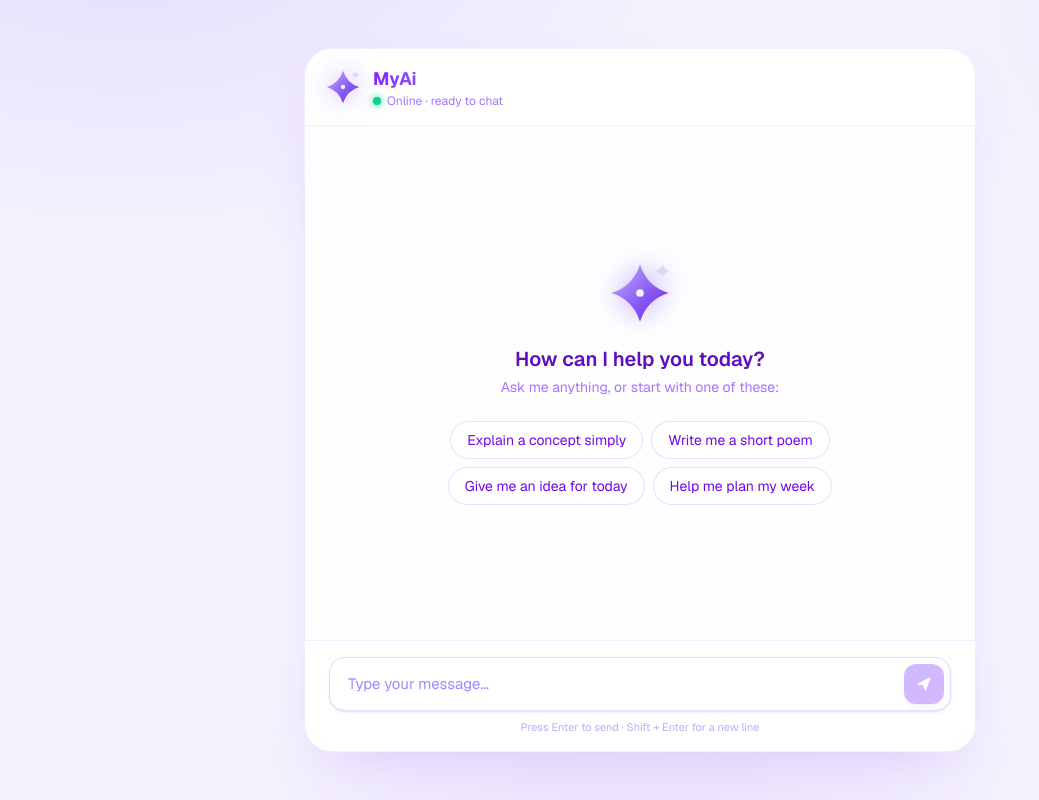
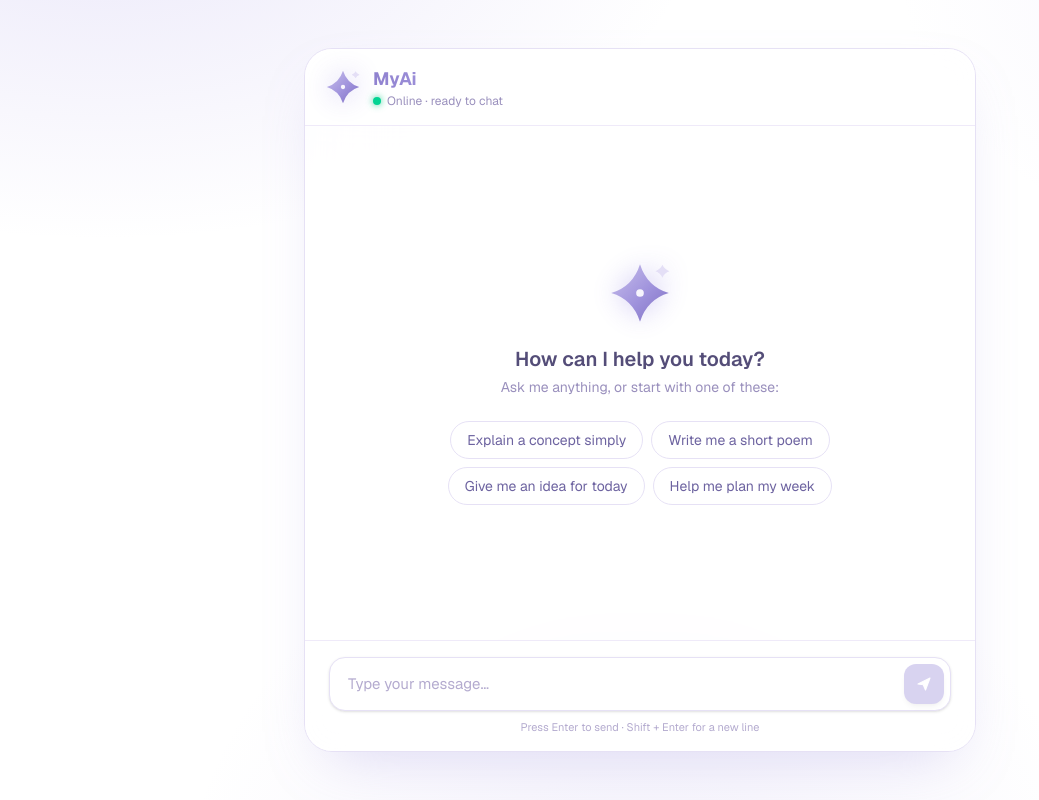
Before and after one commit to megha-56/MyAi, a Next.js app: page / in a window 1280 px wide. Shown: the whole page, without its empty margins (0-1039 px from the left). Built offline with nearby package versions, Linux system fonts and the light colour scheme.

Commit message:
Color changed to white and purple

```diff
--- a/src/app/globals.css
+++ b/src/app/globals.css
@@ -1,8 +1,8 @@
 @import "tailwindcss";
 
 :root {
-  --background: #f6f3fe;
-  --foreground: #3b3357;
+  --background: #ffffff;
+  --foreground: #4a4568;
 }
 
 @theme inline {
@@ -14,8 +14,8 @@
 
 @media (prefers-color-scheme: dark) {
   :root {
-    --background: #120b21;
-    --foreground: #ece7fb;
+    --background: #ffffff;
+    --foreground: #4a4568;
   }
 }
 
@@ -28,9 +28,9 @@ body {
   color: var(--foreground);
   font-family: var(--font-geist-sans), Arial, Helvetica, sans-serif;
   background:
-    radial-gradient(1000px 560px at 10% -10%, rgba(167, 139, 250, 0.22), transparent 60%),
-    radial-gradient(880px 560px at 108% 0%, rgba(196, 181, 253, 0.20), transparent 55%),
-    radial-gradient(760px 760px at 50% 118%, rgba(139, 92, 246, 0.12), transparent 60%),
+    radial-gradient(1000px 560px at 8% -12%, rgba(167, 155, 231, 0.22), transparent 60%),
+    radial-gradient(880px 560px at 110% -4%, rgba(196, 188, 240, 0.20), transparent 58%),
+    radial-gradient(760px 760px at 50% 120%, rgba(179, 168, 232, 0.16), transparent 62%),
     var(--background);
   background-attachment: fixed;
 }
@@ -43,11 +43,11 @@ body {
   background: transparent;
 }
 .scroll-soft::-webkit-scrollbar-thumb {
-  background: rgba(139, 92, 246, 0.3);
+  background: rgba(150, 135, 220, 0.28);
   border-radius: 999px;
 }
 .scroll-soft::-webkit-scrollbar-thumb:hover {
-  background: rgba(139, 92, 246, 0.5);
+  background: rgba(150, 135, 220, 0.45);
 }
 
 /* Message entrance animation */
@@ -86,10 +86,10 @@ body {
 @keyframes glow {
   0%,
   100% {
-    filter: drop-shadow(0 0 6px rgba(139, 92, 246, 0.45));
+    filter: drop-shadow(0 0 6px rgba(167, 155, 231, 0.45));
   }
   50% {
-    filter: drop-shadow(0 0 14px rgba(167, 139, 250, 0.75));
+    filter: drop-shadow(0 0 14px rgba(196, 188, 240, 0.75));
   }
 }
 .animate-glow {
--- a/src/app/page.tsx
+++ b/src/app/page.tsx
@@ -20,19 +20,19 @@ function Logo({ className = '' }: { className?: string }) {
     >
       <defs>
         <linearGradient id="sparkGrad" x1="0" y1="0" x2="1" y2="1">
-          <stop offset="0%" stopColor="#c4b5fd" />
-          <stop offset="55%" stopColor="#8b5cf6" />
-          <stop offset="100%" stopColor="#6d28d9" />
+          <stop offset="0%" stopColor="#c9c0ec" />
+          <stop offset="55%" stopColor="#9f92dc" />
+          <stop offset="100%" stopColor="#7d6ec2" />
         </linearGradient>
       </defs>
       <path
         d="M50 5 Q61 40 95 50 Q61 60 50 95 Q39 60 5 50 Q39 40 50 5 Z"
         fill="url(#sparkGrad)"
       />
-      <circle cx="50" cy="50" r="6" fill="#f5f3ff" />
+      <circle cx="50" cy="50" r="6" fill="#f7f5fd" />
       <path
         d="M85 6 Q88 13 96 16 Q88 19 85 26 Q82 19 74 16 Q82 13 85 6 Z"
-        fill="#ddd6fe"
+        fill="#e4dff6"
       />
     </svg>
   );
@@ -41,9 +41,9 @@ function Logo({ className = '' }: { className?: string }) {
 function TypingDots() {
   return (
     <span className="inline-flex items-center gap-1 py-1">
-      <span className="typing-dot h-2 w-2 rounded-full bg-violet-400" style={{ animationDelay: '0s' }} />
-      <span className="typing-dot h-2 w-2 rounded-full bg-violet-400" style={{ animationDelay: '0.2s' }} />
-      <span className="typing-dot h-2 w-2 rounded-full bg-violet-400" style={{ animationDelay: '0.4s' }} />
+      <span className="typing-dot h-2 w-2 rounded-full bg-[#a99ce0]" style={{ animationDelay: '0s' }} />
+      <span className="typing-dot h-2 w-2 rounded-full bg-[#a99ce0]" style={{ animationDelay: '0.2s' }} />
+      <span className="typing-dot h-2 w-2 rounded-full bg-[#a99ce0]" style={{ animationDelay: '0.4s' }} />
     </span>
   );
 }
@@ -99,15 +99,15 @@ export default function Chat() {
 
   return (
     <main className="flex min-h-full items-center justify-center p-4 sm:p-6">
-      <div className="flex h-[88vh] w-full max-w-2xl flex-col overflow-hidden rounded-[28px] border border-violet-100/80 bg-white/85 shadow-[0_24px_60px_-24px_rgba(139,92,246,0.28)] backdrop-blur-2xl dark:border-white/10 dark:bg-white/5">
+      <div className="flex h-[88vh] w-full max-w-2xl flex-col overflow-hidden rounded-[28px] border border-[#e6e1f5] bg-white/80 shadow-[0_24px_60px_-24px_rgba(159,146,220,0.35)] backdrop-blur-2xl">
         {/* Header */}
-        <header className="flex items-center gap-3 border-b border-violet-100/80 bg-white/70 px-5 py-4 backdrop-blur-md dark:border-white/10 dark:bg-white/5">
+        <header className="flex items-center gap-3 border-b border-[#efeaf9] bg-white/80 px-5 py-4 backdrop-blur-md">
           <Logo className="h-9 w-9 animate-glow" />
           <div className="leading-tight">
-            <h1 className="bg-gradient-to-r from-violet-600 to-violet-400 bg-clip-text text-lg font-bold text-transparent dark:from-violet-300 dark:to-violet-200">
+            <h1 className="bg-gradient-to-r from-[#8f81cf] to-[#b3a8e8] bg-clip-text text-lg font-bold text-transparent">
               MyAi
             </h1>
-            <p className="flex items-center gap-1.5 text-xs text-violet-500/80 dark:text-violet-300/70">
+            <p className="flex items-center gap-1.5 text-xs text-[#9a90bd]">
               <span className="inline-block h-2 w-2 rounded-full bg-emerald-400 shadow-[0_0_6px_1px_rgba(52,211,153,0.7)]" />
               Online &middot; ready to chat
             </p>
@@ -122,10 +122,10 @@ export default function Chat() {
           {isEmpty && !loading && (
             <div className="flex h-full flex-col items-center justify-center text-center">
               <Logo className="h-16 w-16 animate-glow" />
-              <h2 className="mt-5 text-xl font-semibold text-violet-800 dark:text-violet-100">
+              <h2 className="mt-5 text-xl font-semibold text-[#544d78]">
                 How can I help you today?
               </h2>
-              <p className="mt-1 max-w-xs text-sm text-violet-500/80 dark:text-violet-300/70">
+              <p className="mt-1 max-w-xs text-sm text-[#9a90bd]">
                 Ask me anything, or start with one of these:
               </p>
               <div className="mt-6 flex max-w-md flex-wrap justify-center gap-2">
@@ -133,7 +133,7 @@ export default function Chat() {
                   <button
                     key={s}
                     onClick={() => sendMessage(s)}
-                    className="rounded-full border border-violet-200/80 bg-white px-4 py-2 text-sm text-violet-700 transition hover:-translate-y-0.5 hover:border-violet-300 hover:bg-violet-50 hover:shadow-md dark:border-white/10 dark:bg-white/5 dark:text-violet-200 dark:hover:bg-white/10"
+                    className="rounded-full border border-[#e6e1f5] bg-white px-4 py-2 text-sm text-[#6d63a0] transition hover:-translate-y-0.5 hover:border-[#c9c0ec] hover:bg-[#f6f4fc] hover:shadow-md"
                   >
                     {s}
                   </button>
@@ -156,8 +156,8 @@ export default function Chat() {
                 <div
                   className={`flex h-8 w-8 shrink-0 items-center justify-center rounded-full text-xs font-semibold shadow-sm ${
                     isUser
-                      ? 'bg-violet-500 text-white'
-                      : 'border border-violet-100 bg-white dark:border-white/10 dark:bg-white/10'
+                      ? 'bg-[#9f92dc] text-white'
+                      : 'border border-[#ece7f8] bg-white'
                   }`}
                 >
                   {isUser ? 'You' : <Logo className="h-5 w-5" />}
@@ -166,8 +166,8 @@ export default function Chat() {
                 <div
                   className={`max-w-[78%] whitespace-pre-wrap break-words px-4 py-2.5 text-[15px] leading-relaxed shadow-sm ${
                     isUser
-                      ? 'rounded-3xl rounded-br-md bg-violet-500 text-white'
-                      : 'rounded-3xl rounded-bl-md border border-violet-100 bg-white text-violet-950 dark:border-white/10 dark:bg-white/10 dark:text-violet-50'
+                      ? 'rounded-3xl rounded-br-md bg-[#9f92dc] text-white'
+                      : 'rounded-3xl rounded-bl-md border border-[#ece7f8] bg-white text-[#453f63]'
                   }`}
                 >
                   {m.content}
@@ -178,10 +178,10 @@ export default function Chat() {
 
           {showTyping && (
             <div className="animate-rise flex items-end gap-2.5">
-              <div className="flex h-8 w-8 shrink-0 items-center justify-center rounded-full border border-violet-100 bg-white shadow-sm dark:border-white/10 dark:bg-white/10">
+              <div className="flex h-8 w-8 shrink-0 items-center justify-center rounded-full border border-[#ece7f8] bg-white shadow-sm">
                 <Logo className="h-5 w-5" />
               </div>
-              <div className="rounded-3xl rounded-bl-md border border-violet-100 bg-white px-4 py-2.5 dark:border-white/10 dark:bg-white/10">
+              <div className="rounded-3xl rounded-bl-md border border-[#ece7f8] bg-white px-4 py-2.5">
                 <TypingDots />
               </div>
             </div>
@@ -189,8 +189,8 @@ export default function Chat() {
         </div>
 
         {/* Composer */}
-        <div className="border-t border-violet-100/80 bg-white/70 px-4 py-4 backdrop-blur-md dark:border-white/10 dark:bg-white/5 sm:px-6">
-          <div className="flex items-end gap-2 rounded-2xl border border-violet-200/80 bg-white p-1.5 shadow-sm focus-within:border-violet-400 focus-within:ring-2 focus-within:ring-violet-200 dark:border-white/10 dark:bg-white/5">
+        <div className="border-t border-[#efeaf9] bg-white/80 px-4 py-4 backdrop-blur-md sm:px-6">
+          <div className="flex items-end gap-2 rounded-2xl border border-[#e6e1f5] bg-white p-1.5 shadow-sm focus-within:border-[#b3a8e8] focus-within:ring-2 focus-within:ring-[#e6e1f5]">
             <textarea
               rows={1}
               value={input}
@@ -202,13 +202,13 @@ export default function Chat() {
                 }
               }}
               placeholder="Type your message…"
-              className="max-h-32 flex-1 resize-none bg-transparent px-3 py-2 text-[15px] text-violet-950 placeholder-violet-400 focus:outline-none dark:text-violet-50 dark:placeholder-violet-300/50"
+              className="max-h-32 flex-1 resize-none bg-transparent px-3 py-2 text-[15px] text-[#453f63] placeholder-[#b4abcf] focus:outline-none"
             />
             <button
               onClick={() => sendMessage()}
               disabled={loading || !input.trim()}
               aria-label="Send message"
-              className="flex h-10 w-10 shrink-0 items-center justify-center rounded-xl bg-violet-500 text-white shadow-md transition hover:bg-violet-600 active:scale-95 disabled:cursor-not-allowed disabled:opacity-40"
+              className="flex h-10 w-10 shrink-0 items-center justify-center rounded-xl bg-[#9f92dc] text-white shadow-md transition hover:bg-[#8b7dd0] active:scale-95 disabled:cursor-not-allowed disabled:opacity-40"
             >
               {loading ? (
                 <span className="h-4 w-4 animate-spin rounded-full border-2 border-white/40 border-t-white" />
@@ -225,7 +225,7 @@ export default function Chat() {
               )}
             </button>
           </div>
-          <p className="mt-2 text-center text-[11px] text-violet-400/70 dark:text-violet-300/40">
+          <p className="mt-2 text-center text-[11px] text-[#b4abcf]">
             Press Enter to send &middot; Shift + Enter for a new line
           </p>
         </div>
```
